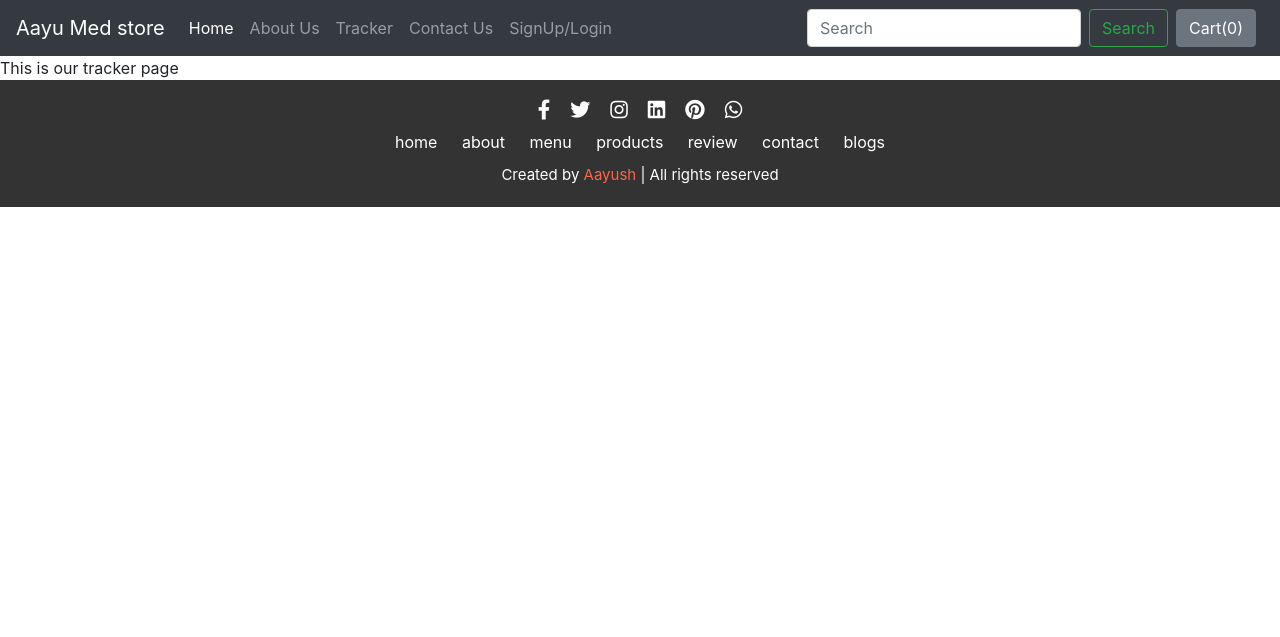
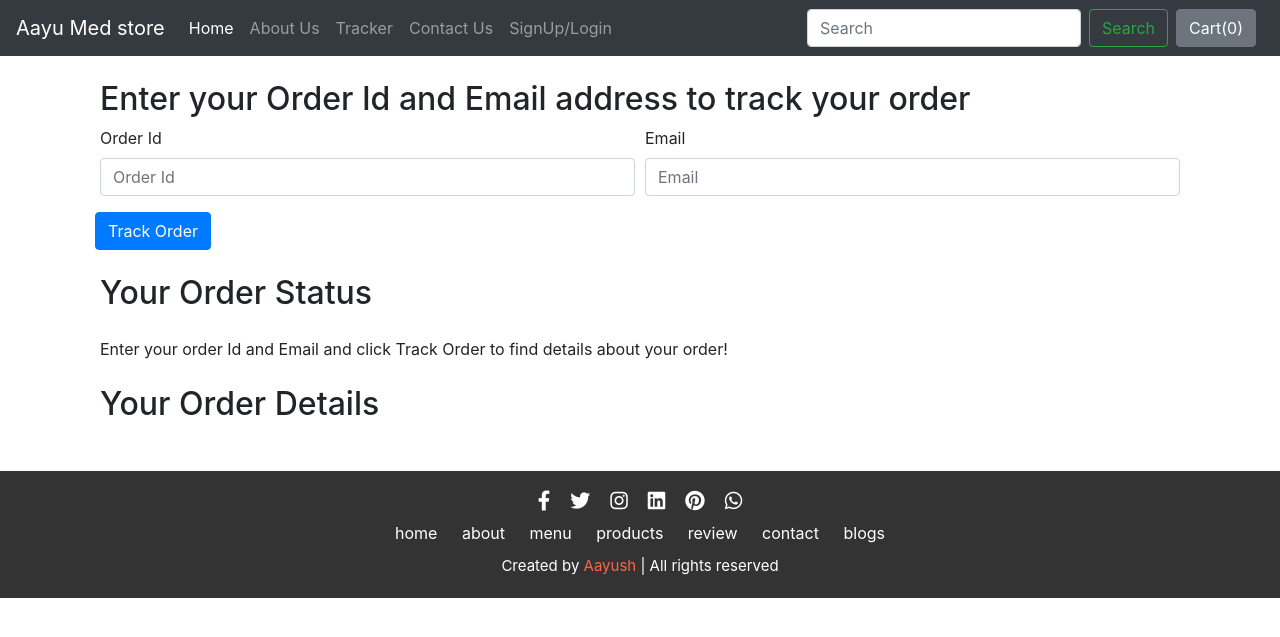
Before and after one commit to aayran03/Mywebsite, a Django app: page /shop/tracker/ in a window 1280 px wide. Shown: the top 637 px of the page. Run offline with Django 5.2, Linux system fonts and the light colour scheme; some libraries are stand-ins or nearby versions.

Commit message:
incomplete finalCwh draft 3

```diff
--- a/med/shop/admin.py
+++ b/med/shop/admin.py
@@ -6,6 +6,7 @@ from .models import product
 from .models import Contact
 from .models import Customer
 from .models import Orders
+from .models import OrderUpdate
 # Register your models here.
 
 
@@ -13,3 +14,4 @@ admin.site.register(product)
 admin.site.register(Contact)
 admin.site.register(Customer)
 admin.site.register(Orders)
+admin.site.register(OrderUpdate)
--- a/med/shop/templates/shop/basic.html
+++ b/med/shop/templates/shop/basic.html
@@ -132,10 +132,11 @@ sagittis lacus vel augue laoreet rutrum faucibus.">
 
 <!-- Optional JavaScript -->
 <!-- jQuery first, then Popper.js, then Bootstrap JS -->
-<script src="https://code.jquery.com/jquery-3.3.1.slim.min.js" integrity="sha384-q8i/X+965DzO0rT7abK41JStQIAqVgRVzpbzo5smXKp4YfRvH+8abtTE1Pi6jizo" crossorigin="anonymous"></script>
-<script src="https://cdnjs.cloudflare.com/ajax/libs/popper.js/1.14.6/umd/popper.min.js" integrity="sha384-wHAiFfRlMFy6i5SRaxvfOCifBUQy1xHdJ/yoi7FRNXMRBu5WHdZYu1hA6ZOblgut" crossorigin="anonymous"></script>
-<script src="https://stackpath.bootstrapcdn.com/bootstrap/4.2.1/js/bootstrap.min.js" integrity="sha384-B0UglyR+jN6CkvvICOB2joaf5I4l3gm9GU6Hc1og6Ls7i6U/mkkaduKaBhlAXv9k" crossorigin="anonymous"></script>
-
-{% block js %} {% endblock %}
+<script src="https://code.jquery.com/jquery-3.3.1.js"
+  integrity="sha256-2Kok7MbOyxpgUVvAk/HJ2jigOSYS2auK4Pfzbm7uH60="
+  crossorigin="anonymous"></script>
+    <script src="https://cdnjs.cloudflare.com/ajax/libs/popper.js/1.14.6/umd/popper.min.js" integrity="sha384-wHAiFfRlMFy6i5SRaxvfOCifBUQy1xHdJ/yoi7FRNXMRBu5WHdZYu1hA6ZOblgut" crossorigin="anonymous"></script>
+    <script src="https://stackpath.bootstrapcdn.com/bootstrap/4.2.1/js/bootstrap.min.js" integrity="sha384-B0UglyR+jN6CkvvICOB2joaf5I4l3gm9GU6Hc1og6Ls7i6U/mkkaduKaBhlAXv9k" crossorigin="anonymous"></script>
+    {% block js %} {% endblock %}
 </body>
 </html>
--- a/med/shop/templates/shop/tracker.html
+++ b/med/shop/templates/shop/tracker.html
@@ -1,3 +1,85 @@
 {% extends 'shop/basic.html' %}
-{% block title %} Title of tracker{% endblock %}
-{% block body %} This is our tracker page {% endblock %}
+{% block title%} My Awesome Cart Tracker{% endblock %}
+{% block body %}
+<div class="container">
+    <div class="col my-4">
+        <h2>Enter your Order Id and Email address to track your order</h2>
+        <form method="post" action="#" id="trackerForm">{% csrf_token %}
+            <div class="form-row">
+                <div class="form-group col-md-6">
+                    <label for="inputname">Order Id</label>
+                    <input type="text" class="form-control" id="orderId" name="orderId" placeholder="Order Id">
+                </div>
+                <div class="form-group col-md-6">
+                    <label for="inputEmail4">Email</label>
+                    <input type="email" class="form-control" id="email" name="email" placeholder="Email">
+                </div>
+                <button type="submit" class="btn btn-primary">Track Order</button>
+            </div>
+    </div>
+    <div class="col my-4">
+        <h2>Your Order Status</h2>
+        <div class="my-4">
+            <ul class="list-group" id="items">
+                Enter your order Id and Email and click Track Order to find details about your order!
+            </ul>
+        </div>
+        <h2>Your Order Details</h2>
+        <div class="my-4">
+            <ul class="list-group" id="citems">
+            </ul>
+        </div>
+    </div>
+</div>
+{% endblock %}
+{% block js %}
+<script>
+$('#trackerForm').submit(function(event) {
+    $('#items').empty();
+    var formData = {
+        'orderId': $('input[name=orderId]').val(),
+        'email': $('input[name=email]').val(),
+        'csrfmiddlewaretoken': $('input[name=csrfmiddlewaretoken]').val()
+    };
+    $.ajax({
+            type: 'POST',
+            url: '/shop/tracker/',
+            data: formData,
+            encode: true
+        })
+        .done(function(data) {
+            console.log(data)
+            data = JSON.parse(data);
+            updates = data[0];
+            if (updates.length > 0 & updates != {}) {
+                for (i = 0; i < updates.length; i++) {
+                    let text = updates[i]['text'];
+                    let time = updates[i]['time'];
+                    mystr = `<li class="list-group-item d-flex justify-content-between align-items-center">
+                    ${text}
+                    <span class="badge badge-primary badge-pill">${time}</span>
+                </li>`
+                    $('#items').append(mystr);
+                }
+            } else {
+                mystr = `<li class="list-group-item d-flex justify-content-between align-items-center">
+                    Sorry, We are not able to fetch this order id and email. Make sure to type correct order Id and email</li>`
+                $('#items').append(mystr);
+            }
+            // Fill in the order details
+            cart = JSON.parse(data[1]);
+            console.log(cart);
+            for (item in cart) {
+                let name = cart[item][1];
+                let qty = cart[item][0];
+                mystr = `<li class="list-group-item d-flex justify-content-between align-items-center">
+                    ${name}
+                    <span class="badge badge-primary badge-pill">${qty}</span>
+                </li>`
+                $('#citems').append(mystr);
+            }
+        });
+    event.preventDefault();
+});
+</script>
+{% endblock %}
--- a/med/shop/views.py
+++ b/med/shop/views.py
@@ -10,12 +10,11 @@ from django.views import View
 from django.contrib.auth import authenticate, login, logout
 from django.contrib.auth.models import User
 from django.db.models import Q
-from .models import Contact, Orders
+from .models import Contact, Orders, OrderUpdate
 import logging
+import json
 
 
-# Get an instance of a logger
-logger = logging.getLogger(__name__)
 # Create your views here.
 
 
@@ -39,8 +38,27 @@ def contact(request):
         contact.save()
         messages.success(request, "Your message has been sent")
     return render(request, "shop/contact.html")
+
 def tracker(request):
+    if request.method=="POST":
+        orderId = request.POST.get('orderId', '')
+        email = request.POST.get('email', '')
+        try:
+            order = Orders.objects.filter(order_id=orderId, email=email)
+            if len(order)>0:
+                update = OrderUpdate.objects.filter(order_id=orderId)
+                updates = []
+                for item in update:
+                    updates.append({'text': item.update_desc, 'time': item.timestamp})
+                    response = json.dumps([updates, order[0].items_json], default=str)
+                return HttpResponse(response)
+            else:
+                return HttpResponse('{}')
+        except Exception as e:
+            return HttpResponse('{}')
+
     return render(request, 'shop/tracker.html')
+
 def search(request):
     query = request.GET.get('query', '')
     if query:
@@ -63,20 +81,22 @@ def productView(request, myid):
 
 def checkout(request):
     if request.method=="POST":
-        items_json= request.POST.get('itemsJson', '')
-        name=request.POST.get('name', '')
-        email=request.POST.get('email', '')
-        address=request.POST.get('address1', '') + " " + request.POST.get('address2', '')
-        city=request.POST.get('city', '')
-        state=request.POST.get('state', '')
-        zip_code=request.POST.get('zip_code', '')
-        phone=request.POST.get('phone', '')
-
-        order = Orders(items_json= items_json, name=name, email=email, address= address, city=city, state=state, zip_code=zip_code, phone=phone)
+        items_json = request.POST.get('itemsJson', '')
+        name = request.POST.get('name', '')
+        email = request.POST.get('email', '')
+        address = request.POST.get('address1', '') + " " + request.POST.get('address2', '')
+        city = request.POST.get('city', '')
+        state = request.POST.get('state', '')
+        zip_code = request.POST.get('zip_code', '')
+        phone = request.POST.get('phone', '')
+        order = Orders(items_json=items_json, name=name, email=email, address=address, city=city,
+                       state=state, zip_code=zip_code, phone=phone)
         order.save()
-        thank=True
-        id=order.order_id
-        return render(request, 'shop/checkout.html', {'thank':thank, 'id':id})
+        update = OrderUpdate(order_id=order.order_id, update_desc="The order has been placed")
+        update.save()
+        thank = True
+        id = order.order_id
+        return render(request, 'shop/checkout.html', {'thank':thank, 'id': id})
     return render(request, 'shop/checkout.html')
 
 from django.shortcuts import render, redirect
```
Also changed, not shown: med/shop/models.py (+9 -0 lines), med/shop/templates/shop/checkout.html (+11 -2 lines), med/db.sqlite3, med/shop/migrations/0008_orderupdate.py (added), 1 other file.
